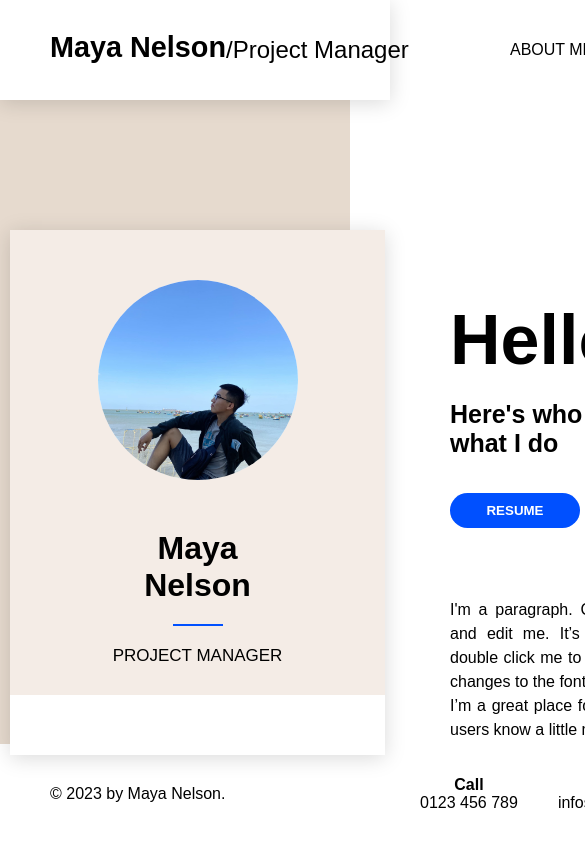
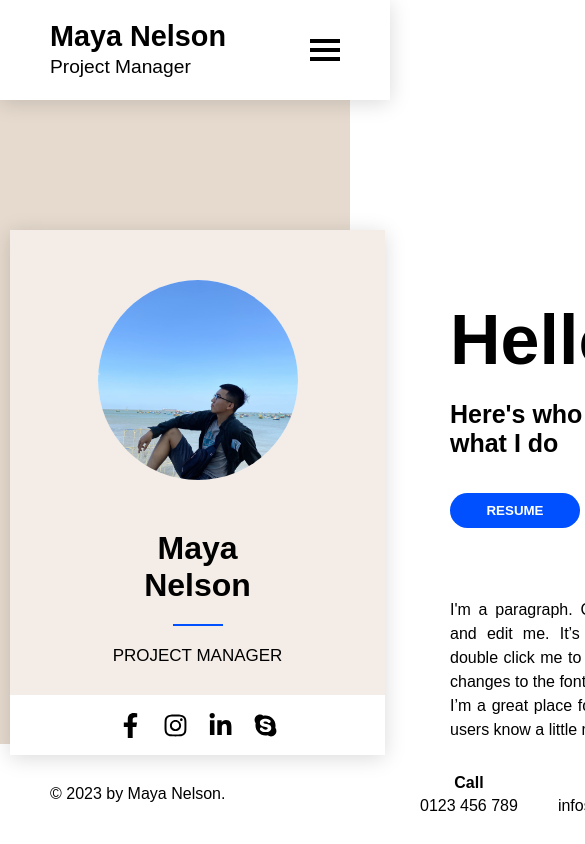
Before and after one commit to tduong5522/creative_cv, a React (Create React App) app: page / in a window 390 px wide. Shown: the top 844 px of the page, 585 px wide, since content can reach past the window. Built offline with nearby package versions, Linux system fonts and the light colour scheme.

Commit message:
- Format folder store file.
- Code responsive for navbar header.

```diff
--- a/src/App.js
+++ b/src/App.js
@@ -1,13 +1,13 @@
 import './App.css';
-import HeaderNavbar from "./components/HeaderNavbar";
-import Footer from "./components/Footer";
-import Home from './components/page/Home';
+import Header from "./components/navbar/Header";
+import Footer from "./components/footer/Footer";
+import HomePage from './components/page/HomePage';
 
 function App() {
   return (
     <>
-    <HeaderNavbar/>
-    <Home/>
+    <Header/>
+    <HomePage/>
     <Footer/>
     </>
   );
--- a/src/components/HeaderNavbar.jsx
+++ /dev/null
@@ -1,36 +0,0 @@
-import React from 'react';
-import '../scss/navbar.scss'
-
-const HeaderNavbar = () => {
-  return (
-    <nav className="navbar">
-      <div className="navbar__container">
-        <div className="navbar__logo">
-          <a href="#" className="navbar__name">Maya Nelson </a>/
-          <a href="#" className="navbar__jobtitle"> Project Manager</a>
-        </div>
-        <div class="navbar__toggle" id="mobile-menu">
-          <span class="bar"></span>
-          <span class="bar"></span>
-          <span class="bar"></span>
-        </div>
-        <ul className="navbar__menu">
-          <li className="navbar__item">
-            <a href="#" className="navbar__link">ABOUT ME</a>
-          </li>
-          <li className="navbar__item">
-            <a href="#" className="navbar__link">RESUME</a>
-          </li>
-          <li className="navbar__item">
-            <a href="#" className="navbar__link">PROJECTS</a>
-          </li>
-          <li className="navbar__item">
-            <a href="#" className="navbar__link">CONTACT</a>
-          </li>
-        </ul>
-      </div>
-    </nav>
-    )
-}
-
-export default HeaderNavbar
--- a/src/components/Footer.jsx
+++ b/src/components/footer/Footer.jsx
@@ -1,5 +1,9 @@
 import React from 'react';
-import '../scss/footer.scss'
+import '../../scss/footer.scss';
+import facebook from "../../svg/facebook-f-brands.svg";
+import instagram from "../../svg/instagram-brands.svg";
+import linkedin from "../../svg/linkedin-in-brands.svg";
+import skype from "../../svg/skype-brands.svg";
 
 const Footer = () => {
     return (
@@ -16,7 +20,12 @@ const Footer = () => {
                 </div>
                 <div className="footer__follow">
                     <p className="footer__info--header">Follow</p>
-                    <p>infos@gmail.com</p>
+                    <div className="footer__social">
+                        <img src={facebook} alt="Facebook" />
+                        <img src={instagram} alt="Instagram" />
+                        <img src={linkedin} alt="Linked In" />
+                        <img src={skype} alt="Skype" />
+                    </div>
                 </div>
             </div>
         </div>
--- /dev/null
+++ b/src/components/navbar/Header.jsx
@@ -0,0 +1,52 @@
+import React, {useState} from 'react';
+import '../../scss/navbar.scss'
+import NavMenu from "./NavMenu"
+
+const KEY = {
+  ABOUT_ME : 'ABOUT ME',
+  RESUME : 'RESUME',
+  PROJECT : 'PROJECT',
+  CONTACT : 'CONTACT',
+}
+
+const navMenu = [
+  KEY.ABOUT_ME,
+  KEY.RESUME,
+  KEY.PROJECT,
+  KEY.CONTACT
+]
+
+const HeaderNavbar = () => {
+  const [itemActice, setItemActice] = useState(KEY.ABOUT_ME);
+  const [isMobile, setIsMobile] = useState(false);
+  const onHandleClick = e => {
+    setItemActice(e.target.innerHTML)
+  }
+
+  const setMobileMode = () => {
+    setIsMobile(!isMobile);
+  }
+
+  return (
+    <nav className="navbar">
+      <div className="navbar__container">
+        <div className="navbar__logo">
+          <a href="#" className="navbar__name">Maya Nelson </a>
+          <a href="#" className="navbar__jobtitle"> Project Manager</a>
+        </div>
+        <div className={`navbar__toggle ${isMobile?'active':''}`} id="mobile-menu" onClick={setMobileMode}>
+          <div className="bar"></div>
+          <div className="bar"></div>
+          <div className="bar"></div>
+        </div>
+        <NavMenu items={navMenu}
+          onClick={onHandleClick}
+          active={itemActice}
+          isMobile={isMobile}
+        />
+      </div>
+    </nav>
+    )
+}
+
+export default HeaderNavbar
--- /dev/null
+++ b/src/components/navbar/NavMenu.jsx
@@ -0,0 +1,15 @@
+import React from 'react'
+
+const NavMenu = ({items, onClick, active,isMobile}) => {
+    return (
+        <ul className={`navbar__menu ${isMobile?'active':''}`}>
+            {items.map((item) =>
+                <li className="navbar__item">
+                    <a href="#" className={active===item? "navbar__link active": "navbar__link"} onClick={onClick}>{item}</a>
+                </li>
+            )}
+        </ul>
+    )
+}
+
+export default NavMenu
--- a/src/components/page/Home.jsx
+++ b/src/components/page/HomePage.jsx
@@ -1,6 +1,10 @@
 import React from "react";
 import "../../scss/home.scss";
 import avatar from "../../images/avatar.jpg";
+import facebook from "../../svg/facebook-f-brands.svg";
+import instagram from "../../svg/instagram-brands.svg";
+import linkedin from "../../svg/linkedin-in-brands.svg";
+import skype from "../../svg/skype-brands.svg";
 
 const Home = () => {
   return (
@@ -13,7 +17,12 @@ const Home = () => {
             <h1 className="card__title">Maya Nelson</h1>
             <span className="card__line"></span>
             <span className="card__body">PROJECT MANAGER</span>
-            <div className="card__footer"></div>
+            <div className="card__footer">
+              <img src={facebook} alt="Facebook" />
+              <img src={instagram} alt="Instagram" />
+              <img src={linkedin} alt="Linked In" />
+              <img src={skype} alt="Skype" />
+            </div>
         </div>
       </div>
       <div className="home__introduce">
--- a/src/scss/footer.scss
+++ b/src/scss/footer.scss
@@ -24,6 +24,19 @@
         .footer__info--header {
             text-align: center;
             font-weight: bold;
+            padding-bottom: 5px;
+        }
+        .footer__social {
+            display: flex;
+            justify-content: center;
+            align-items: center;
+            padding: 0;
+            img {
+                width:20px;
+                height: 20px;
+                margin: 0 5px;
+                cursor: pointer;
+            }
         }
     }
 }
--- a/src/scss/home.scss
+++ b/src/scss/home.scss
@@ -61,6 +61,16 @@ $mainColor: rgba(230,218,206,1);
                 width: 100%;
                 height: 60px;
                 background-color: #ffffff;
+                display: flex;
+                justify-content: center;
+                align-items: center;
+
+                img {
+                    width:25px;
+                    height: 25px;
+                    margin: 0 10px;
+                    cursor: pointer;
+                }
             }
         }
 
--- a/src/scss/navbar.scss
+++ b/src/scss/navbar.scss
@@ -19,7 +19,7 @@ $mainColor: rgba(230,218,206,1);
         height: 100px;
         margin: 0 auto;
         padding: 0 50px;
-        z-index: 0;
+        z-index: 1;
     }
     a {
         text-decoration: none;
@@ -37,6 +37,8 @@ $mainColor: rgba(230,218,206,1);
         }
         .navbar__jobtitle {
             line-height: 1.5;
+            font-size: 1.2rem;
+            margin-left: 10px;
         }
     }
 
@@ -48,9 +50,83 @@ $mainColor: rgba(230,218,206,1);
         .navbar__item {
             list-style: none;
             margin: 0 10px;
+
+            & .active {
+                color: #d4bca3;
+            }
         }
         .navbar__link:hover {
             color: #d4bca3;
         }
+
+    }
+
+    @media screen and (max-width:900px) {
+        .navbar__container {
+            z-index: 1;
+            position: relative;
+            .navbar__logo {
+                display: block;
+                min-width: 200px;
+                padding: 20px 0;
+            }
+            .navbar__jobtitle {
+                margin: 0;
+                display: block;
+            }
+            .navbar__menu{
+                display: block;
+                position: absolute;
+                top : -1000px;
+                left: 0;
+                height: calc(100vh - 100px);
+                width: 100%;
+                z-index: 99;
+                background-color: #ffffff;
+                font-size: 1.6rem;
+                transition: ease 0.5s;
+                .navbar__item {
+                    padding: 1rem 0;
+                    text-align: center;
+                    height: 80px;
+                    margin: 2rem 0;
+                }
+
+                &.active {
+                    top:100px;
+                    transition: ease 0.3s;
+                }
+            }
+            .navbar__toggle {
+                min-width: 30px;
+                width: 30px;
+                align-self: center;
+                cursor: pointer;
+                .bar {
+                    width: 100%;
+                    height: 4px;
+                    background-color: rgba($color: #000000, $alpha: 1.0);
+                    margin-bottom: 5px;
+                }
+
+                .bar:last-child {
+                    margin-bottom: 0;
+                }
+
+                &.active {
+                    .bar:nth-child(1) {
+                        transform: rotate(45deg) translate(2px,11px);
+                        transition: ease 0.3s ;
+                    }
+                    .bar:nth-child(2) {
+                        visibility: hidden;
+                    }
+                    .bar:nth-child(3) {
+                        transform: rotate(-45deg) translate(2px,-11px);
+                        transition: ease 0.3s ;
+                    }
+                }
+            }
+        }
     }
 }
```
